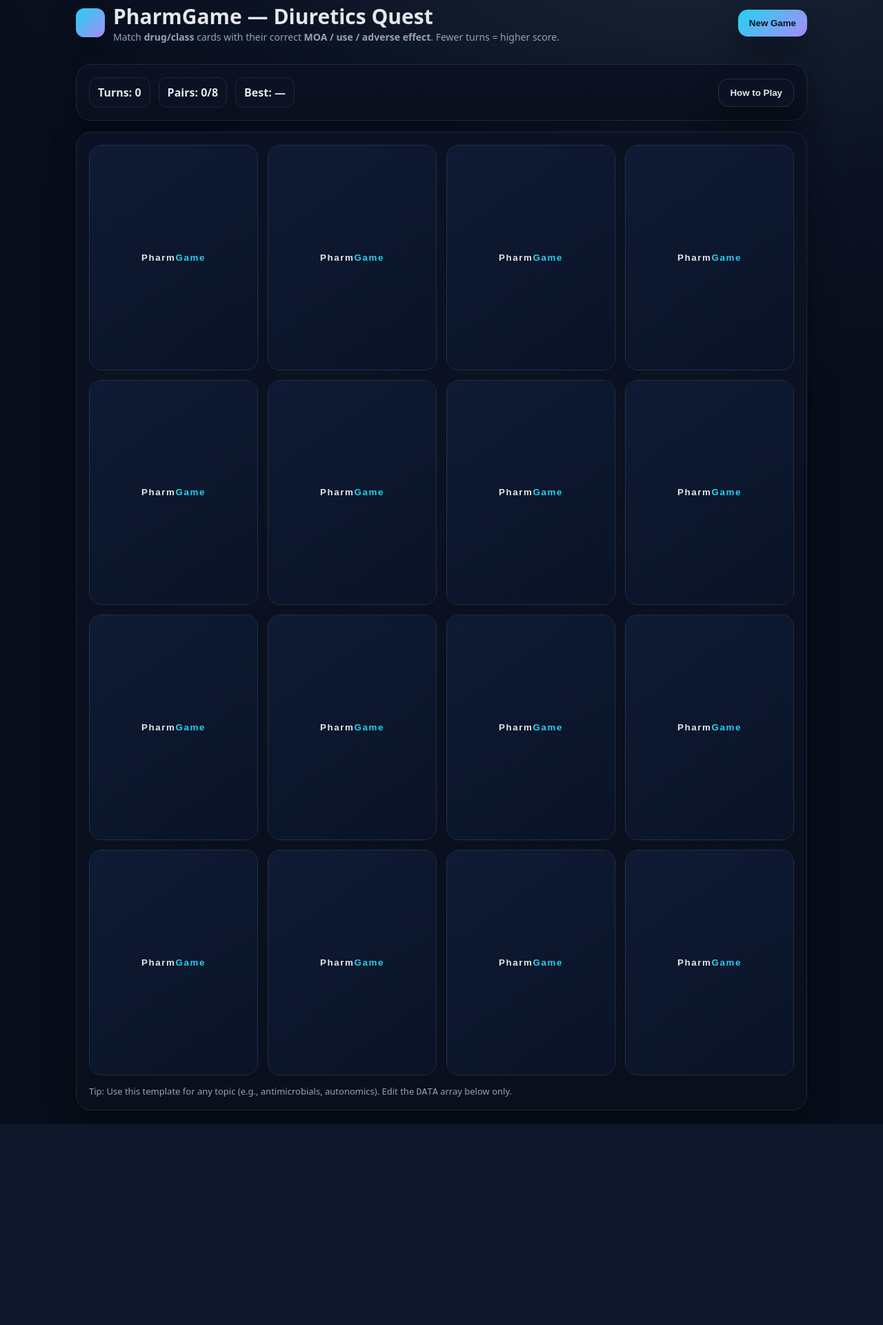
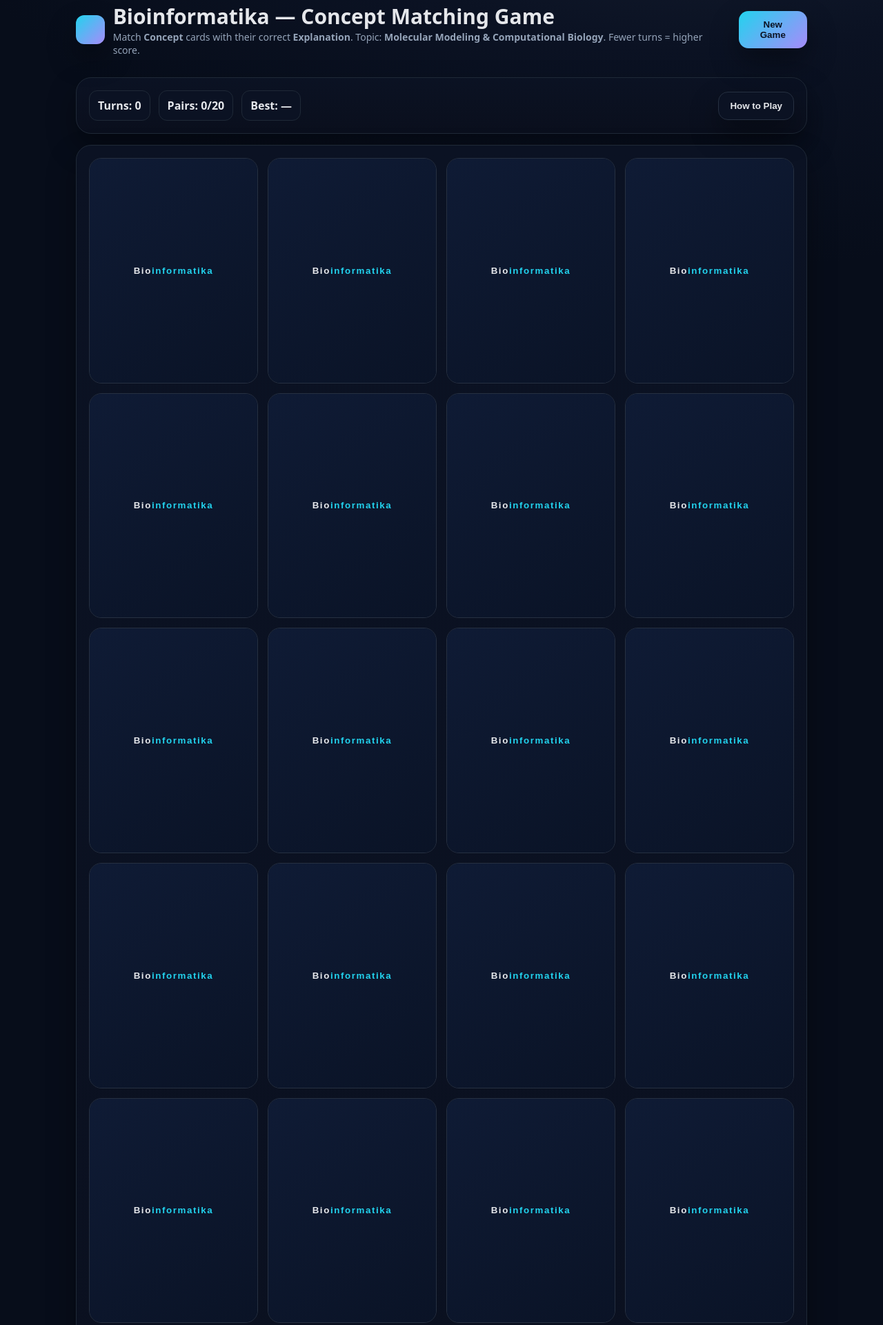
Before and after one commit to Hamada0106648249/Bioinformatika, a plain HTML site: page index.html in a window 1280 px wide. Shown: the part 37-1958 px from the top of the page at 69% size. Before the commit the page ends 1667 px from the top, so only its background shows below. Drawn offline with Linux system fonts and the light colour scheme.

Commit message:
Update index.html

```diff
--- a/index.html
+++ b/index.html
@@ -3,16 +3,16 @@
 <head>
   <meta charset="utf-8" />
   <meta name="viewport" content="width=device-width, initial-scale=1" />
-  <title>PharmGame — Diuretics Match</title>
+  <title>Bioinformatika — Concept Matching Game</title>
   <style>
     :root{
-      --bg:#0f172a;/* slate-900 */
-      --card:#111827cc;/* gray-900/80 */
-      --accent:#22d3ee;/* cyan-400 */
-      --accent2:#a78bfa;/* violet-400 */
-      --muted:#94a3b8;/* slate-400 */
-      --ok:#22c55e;/* green-500 */
-      --bad:#ef4444;/* red-500 */
+      --bg:#0f172a;
+      --card:#111827cc;
+      --accent:#22d3ee;
+      --accent2:#a78bfa;
+      --muted:#94a3b8;
+      --ok:#22c55e;
+      --bad:#ef4444;
       --gold:#d4af37;
       --shadow:0 20px 40px rgba(0,0,0,.35);
       --radius:22px;
@@ -59,8 +59,8 @@
     <div class="brand">
       <div class="logo" aria-hidden="true"></div>
       <div>
-        <h1>PharmGame — Diuretics Quest</h1>
-        <div class="sub">Match <b>drug/class</b> cards with their correct <b>MOA / use / adverse effect</b>. Fewer turns = higher score.</div>
+        <h1>Bioinformatika — Concept Matching Game</h1>
+        <div class="sub">Match <b>Concept</b> cards with their correct <b>Explanation</b>. Topic: <b>Molecular Modeling & Computational Biology</b>. Fewer turns = higher score.</div>
       </div>
     </div>
     <div>
@@ -82,18 +82,17 @@
 
     <section class="panel">
       <div id="grid" class="grid" aria-label="Game board"></div>
-      <div class="footer">Tip: Use this template for any topic (e.g., antimicrobials, autonomics). Edit the <code>DATA</code> array below only.</div>
+      <div class="footer">Tip: Edit the <code>DATA</code> array below to create your own concept-explanation pairs.</div>
     </section>
   </main>
 
   <dialog id="howDlg">
     <div class="dlg">
       <h2>How to Play</h2>
-      <p>Red cards are <b>drug names or classes</b>. Blue cards describe a <b>mechanism, use, or adverse effect</b>. Flip two cards to find a correct pair. All sets are randomized each game.</p>
+      <p>Red cards are <b>Concepts</b>. Blue cards contain the <b>Explanation</b>. Flip two cards to find a correct pair. Correct matches remain visible.</p>
       <ul>
         <li><b>Turns</b> count every two flips.</li>
         <li><b>Best</b> is saved locally per device.</li>
-        <li>Keyboard: <kbd>R</kbd> to restart, <kbd>H</kbd> for help.</li>
       </ul>
       <p style="margin-top:10px"><button class="btn" id="closeHow">Got it</button></p>
     </div>
@@ -101,27 +100,39 @@
 
   <dialog id="winDlg">
     <div class="dlg" style="text-align:center">
-      <div class="trophy">🏅 <span class="gold">Excellent!</span></div>
-      <p>You matched all pairs in <b><span id="finalTurns">0</span> turns</b>.</p>
+      <div class="trophy">🎉 <span class="gold">Congratulations!</span></div>
+      <p>You matched all concept–explanation pairs in <b><span id="finalTurns">0</span> turns</b>.</p>
+      <p><em>Great job — keep going, you are mastering the material!</em></p>
       <p><button class="btn" id="againBtn">Play Again</button></p>
     </div>
   </dialog>
 
   <script>
-    // ======== CONTENT (Edit me) ========
-    // Each item becomes ONE pair: {front: "red card", back: "blue card"}
+    // ======== CONTENT ========
     const DATA = [
-      { front: "Loop diuretics (e.g., Furosemide)", back: "Inhibit NKCC2 in thick ascending limb → ↑ Na⁺/K⁺/Cl⁻ excretion; AE: ototoxicity, hypokalemic alkalosis" },
-      { front: "Thiazides (e.g., Hydrochlorothiazide)", back: "Inhibit NCC in distal convoluted tubule; ↑ Ca²⁺ reabsorption; use: HTN, nephrogenic DI" },
-      { front: "Potassium-sparing: Spironolactone", back: "Aldosterone receptor antagonist in collecting duct; AE: gynecomastia, hyperkalemia" },
-      { front: "Potassium-sparing: Amiloride", back: "ENaC blocker in collecting duct; use: lithium-induced DI; AE: hyperkalemia" },
-      { front: "Carbonic anhydrase inhibitor (Acetazolamide)", back: "↓ HCO₃⁻ reabsorption in PCT; use: glaucoma, altitude sickness; AE: metabolic acidosis" },
-      { front: "Osmotic diuretic (Mannitol)", back: "Osmotically holds water in tubule; use: ↑ ICP/IOP; CI: CHF, pulmonary edema" },
-      { front: "Vaptans (Tolvaptan)", back: "V₂ receptor antagonist → aquaresis; use: SIADH; monitor liver toxicity" },
-      { front: "Ethacrynic acid", back: "Loop-like (no sulfa) for sulfa allergy; higher ototoxicity risk" }
+      { front: "RMSD (Root-Mean-Square Deviation)", back: "Measures average displacement of a structure from a reference over time; used to assess MD stability" },
+      { front: "RMSF (Root-Mean-Square Fluctuation)", back: "Per-residue flexibility metric across a trajectory; highlights mobile vs rigid regions" },
+      { front: "Radius of gyration (Rg)", back: "Mass-weighted compactness of a molecule; lower Rg often indicates compaction" },
+      { front: "Hydrogen-bond analysis", back: "Counts/persistence of donor–acceptor H-bonds; supports binding stability interpretation" },
+      { front: "SASA (Solvent Accessible Surface Area)", back: "Surface area accessible to solvent probe; relates to burial/exposure during folding or binding" },
+      { front: "MM/PBSA or MM/GBSA", back: "End-point free energy estimates from MD snapshots; approximates binding free energy (ΔGbind)" },
+      { front: "Docking score", back: "Empirical/knowledge-based scoring proxy for affinity; useful for ranking but not absolute ΔG" },
+      { front: "Docking pose", back: "Predicted ligand orientation within binding site; validated by interactions and MD" },
+      { front: "Force field (e.g., AMBER/CHARMM)", back: "Parameterized functional form describing bonded and nonbonded interactions in simulations" },
+      { front: "Water model (e.g., TIP3P)", back: "Simplified representation of water with fixed geometry and charges for MD" },
+      { front: "PME (Particle Mesh Ewald)", back: "Algorithm to compute long-range electrostatics efficiently with periodic boundary conditions" },
+      { front: "Periodic boundary conditions (PBC)", back: "Simulate a small box as if tiled infinitely to avoid edge artifacts" },
+      { front: "Cutoff distance", back: "Real-space truncation for nonbonded interactions before reciprocal-space treatment" },
+      { front: "Thermostat (e.g., Langevin)", back: "Controls system temperature by coupling to a heat bath" },
+      { front: "Barostat (e.g., Parrinello–Rahman)", back: "Controls system pressure to sample NPT ensemble" },
+      { front: "Equilibration vs Production", back: "Initial relaxation of system to target T/P, then data collection with stable properties" },
+      { front: "Convergence check", back: "Assess whether observables (RMSD, energy) plateau and results no longer drift" },
+      { front: "Principal Component Analysis (PCA)", back: "Reduces trajectory to dominant collective motions (eigenvectors/eigenvalues)" },
+      { front: "Free Energy Landscape (FEL)", back: "Maps states via reaction coordinates (e.g., PC1/PC2) to identify basins/minima" },
+      { front: "Clustering of MD frames", back: "Groups similar conformations to find representative states and populations" }
     ];
 
-    // ======== Engine (No need to edit below) ========
+    // ======== Engine ========
     const el = sel => document.querySelector(sel);
     const grid = el('#grid');
     const turnsEl = el('#turns');
@@ -133,8 +144,8 @@
 
     let first=null, lock=false, turns=0, pairs=0, total=DATA.length;
 
-    function saveBest(v){ localStorage.setItem('pharmgame_best', v) }
-    function getBest(){ return localStorage.getItem('pharmgame_best') }
+    function saveBest(v){ localStorage.setItem('bioinformatika_best', v) }
+    function getBest(){ return localStorage.getItem('bioinformatika_best') }
 
     function shuffle(a){ for(let i=a.length-1;i>0;i--){ const j=Math.floor(Math.random()*(i+1)); [a[i],a[j]]=[a[j],a[i]] } return a }
 
@@ -157,10 +168,10 @@
         const c=document.createElement('button');
         c.className='card'; c.setAttribute('aria-label','Card'); c.dataset.pair=card.pair; c.dataset.color=card.color;
         c.innerHTML = `
-          <div class="back">Pharm<span style="color:var(--accent)">Game</span></div>
+          <div class="back">Bio<span style="color:var(--accent)">informatika</span></div>
           <div class="face">
             <div>
-              <div class="pill ${card.color==='red'?'red':'blue'}">${card.color==='red'?'Drug/Class':'MOA/Use/AE'}</div>
+              <div class="pill ${card.color==='red'?'red':'blue'}">${card.color==='red'?'Concept':'Explanation'}</div>
               <div class="txt">${card.text}</div>
             </div>
           </div>`;
@@ -176,15 +187,15 @@
       if(lock || card.classList.contains('flipped')) return;
       card.classList.add('flipped');
       if(!first){ first=card; return; }
-      // second flip
       turns++; turnsEl.textContent=turns;
       lock=true;
       const match = first.dataset.pair===card.dataset.pair && first!==card;
       if(match){
         pairs++; pairsEl.textContent=pairs;
         setTimeout(()=>{
-          first.style.visibility='hidden';
-          card.style.visibility='hidden';
+          // Keep matched cards face-up and disable further clicks
+          first.style.pointerEvents='none';
+          card.style.pointerEvents='none';
           first=null; lock=false; maybeWin();
         }, 420);
       }else{
@@ -205,29 +216,12 @@
       }
     }
 
-    // UI hooks
     el('#newGameBtn').addEventListener('click', render);
     el('#againBtn').addEventListener('click', ()=>{ winDlg.close(); render(); });
     el('#howBtn').addEventListener('click', ()=> howDlg.showModal());
     el('#closeHow').addEventListener('click', ()=> howDlg.close());
-    window.addEventListener('keydown', e=>{
-      if(e.key.toLowerCase()==='r') render();
-      if(e.key.toLowerCase()==='h') howDlg.open? howDlg.close(): howDlg.showModal();
-    });
 
-    // Kick-off
     render();
   </script>
-
-  <!--
-  =====================
-  Deployment (GitHub Pages)
-  1) Create a new public repo, e.g., pharmgame-diuretics
-  2) Add this file as index.html and commit
-  3) In repo Settings → Pages → Source = main branch (/(root)) → Save
-  4) Your site will be live at: https://<username>.github.io/pharmgame-diuretics
-  Edit the DATA array to change topics (ACE inhibitors, autonomics, etc.)
-  =====================
-  -->
 </body>
 </html>
```
